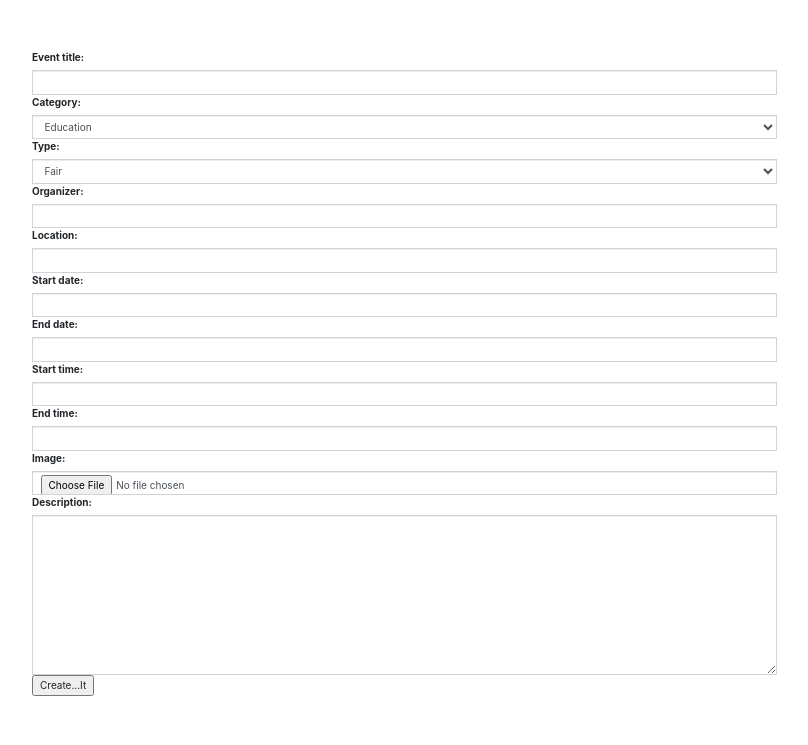
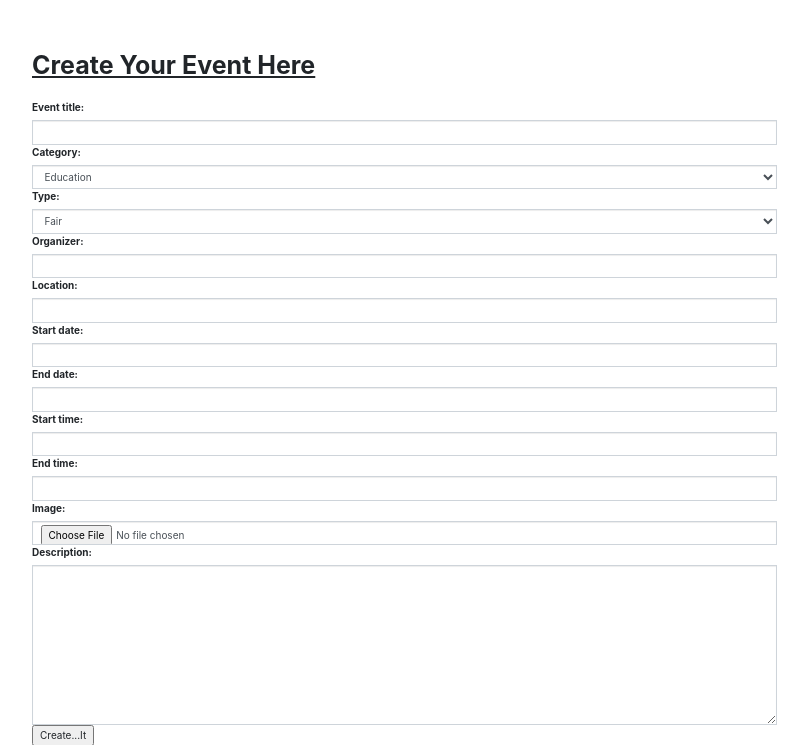
Before and after one commit to bikashsaud/Event-Management-System, a Django app: a page that uses template/create_event.html in a window 1280 px wide. Shown: the part 72-817 px from the top of the page, without its empty margins (168-976 px from the left). Before the commit the page ends 768 px from the top, so only its background shows below. Run offline with Django 3.2, Linux system fonts and the light colour scheme; a user stored in the database is signed in; data comes from the database, SQL or seed files in the repository; both versions use the stored data as it was after the commit; some libraries are stand-ins or nearby versions.

Commit message:
First Commit

```diff
--- a/template/create_event.html
+++ b/template/create_event.html
@@ -4,6 +4,7 @@
 
 <div class="container col-md-9 content-center" style="padding-left:200px;">
   <br><br>
+  <h1><b><u>Create Your Event Here</u></b></h1><br>
   <form method='post'enctype="multipart/form-data">
 
     {% csrf_token %}
```
Also changed, not shown: db.sqlite3, media/events/healthLogo_5IpXBHI.png (added).
